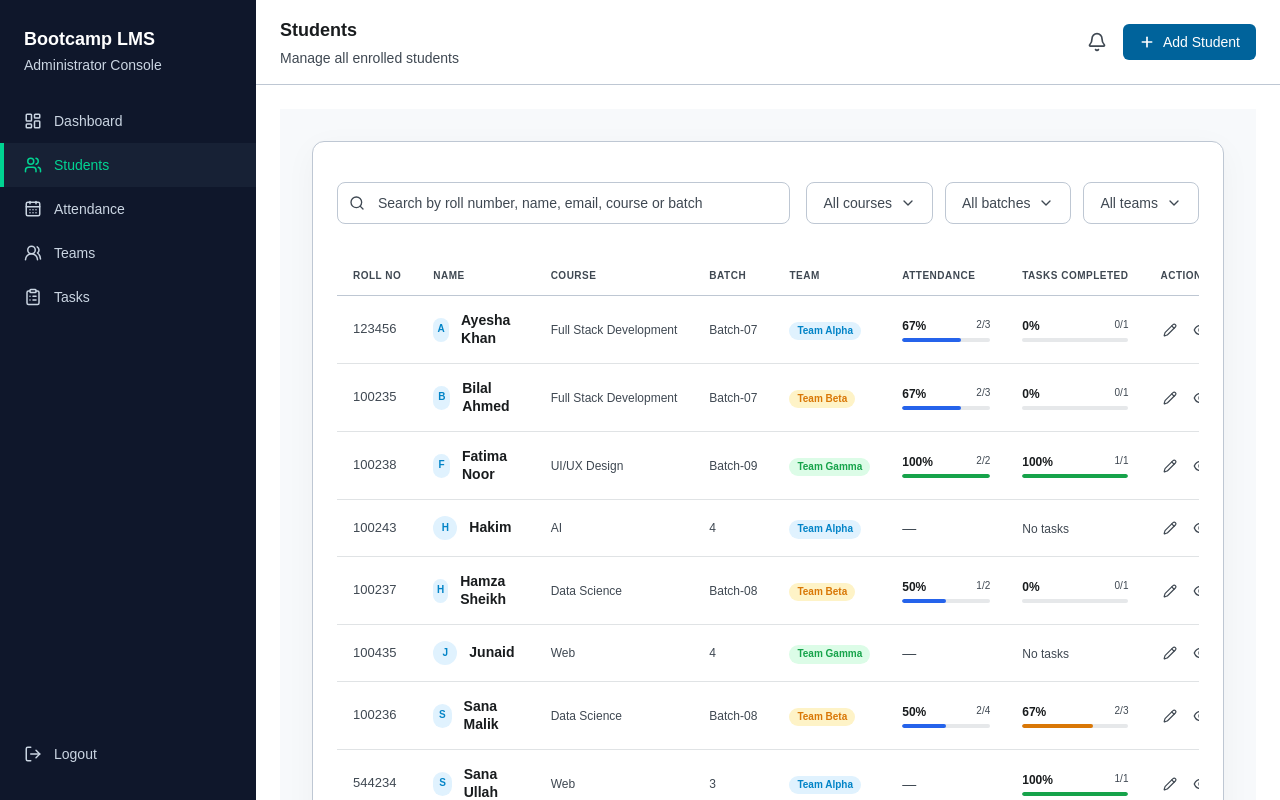
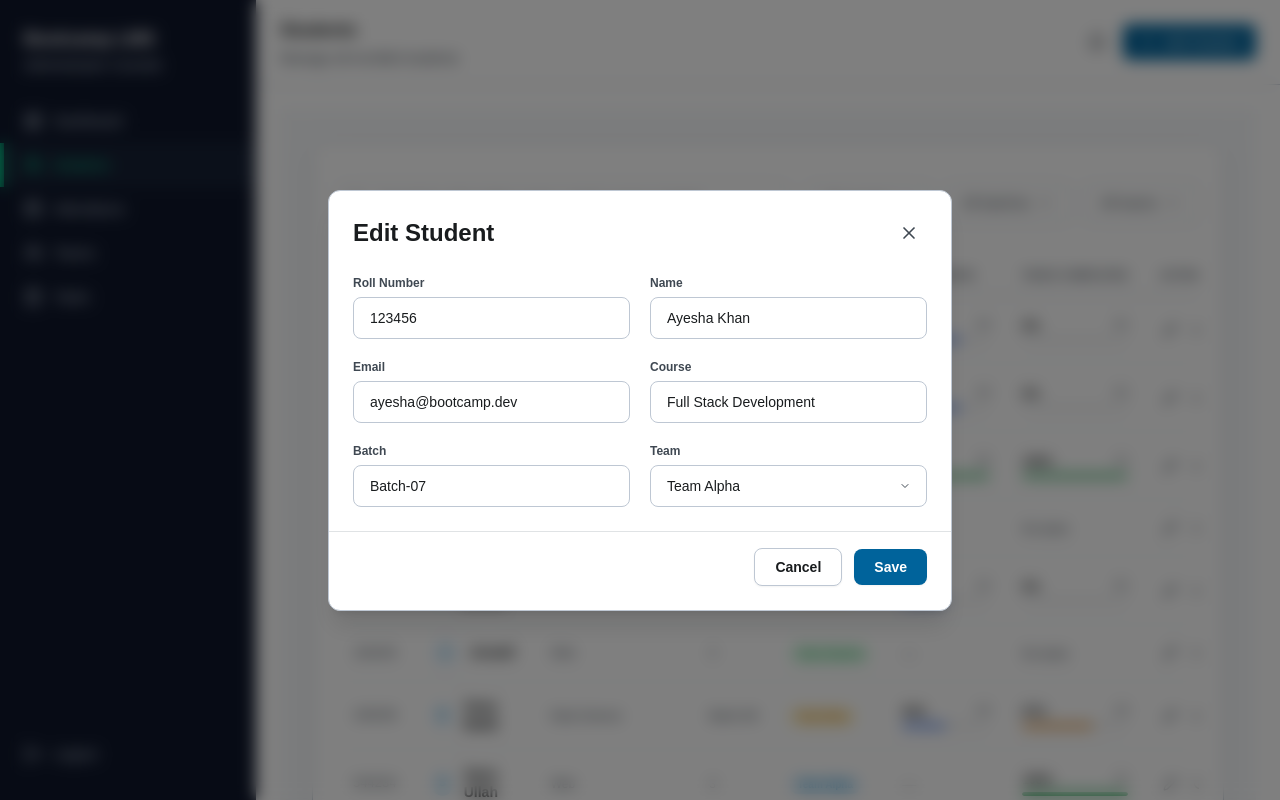
Before and after one commit to DoctorJunaid/Saylani-Bootcamp-LMS0, a React (Vite) app in the folder Client/: page /students in a window 1280 px wide. Both pictures are taken after a click on the button 1169 px from the left and 329 px from the top of the page. Built offline with nearby package versions, Linux system fonts and the light colour scheme.

Commit message:
feat/Edit student profile

```diff
--- /dev/null
+++ b/Client/src/components/studentComponents/EditStudentModal.jsx
@@ -0,0 +1,119 @@
+import React from 'react';
+import { X } from 'lucide-react';
+
+const EditStudentModal = ({ student, onClose }) => {
+  if (!student) return null;
+
+  return (
+    <div className="fixed inset-0 z-50 flex items-center justify-center bg-black/50 backdrop-blur-sm p-4">
+
+      <div className="bg-[var(--color-surface)] rounded-[var(--radius-xl)] shadow-xl border border-[var(--color-border)] w-1/2 max-h-[95vh] flex flex-col">
+
+        {/* Header */}
+        <div className="flex items-center justify-between p-6 pb-4 shrink-0">
+          <h2 className="text-xl font-bold text-[var(--color-text)]">Edit Student</h2>
+          <button
+            onClick={onClose}
+            className="p-2 text-[var(--color-text-muted)] hover:text-[var(--color-text)] hover:bg-[var(--color-surface-low)] rounded-lg transition-colors"
+          >
+            <X className="h-5 w-5" />
+          </button>
+        </div>
+
+        {/* Body (Form) */}
+        <div className="p-6 pt-2 overflow-y-auto">
+          <div className="grid grid-cols-1 sm:grid-cols-2 gap-5">
+
+            {/* Roll Number */}
+            <div className="flex flex-col gap-1.5">
+              <label className="text-xs font-semibold text-[var(--color-text-muted)]">Roll Number</label>
+              <input
+                type="text"
+                defaultValue={student.rollNo}
+                className="w-full px-4 py-2.5 bg-[var(--color-surface)] border border-[var(--color-border)] rounded-lg text-sm text-[var(--color-text)] focus:outline-none focus:ring-1 focus:ring-[var(--color-primary)] focus:border-[var(--color-primary)] transition-colors"
+              />
+            </div>
+
+            {/* Name */}
+            <div className="flex flex-col gap-1.5">
+              <label className="text-xs font-semibold text-[var(--color-text-muted)]">Name</label>
+              <input
+                type="text"
+                defaultValue={student.name}
+                className="w-full px-4 py-2.5 bg-[var(--color-surface)] border border-[var(--color-border)] rounded-lg text-sm text-[var(--color-text)] focus:outline-none focus:ring-1 focus:ring-[var(--color-primary)] focus:border-[var(--color-primary)] transition-colors"
+              />
+            </div>
+
+            {/* Email */}
+            <div className="flex flex-col gap-1.5">
+              <label className="text-xs font-semibold text-[var(--color-text-muted)]">Email</label>
+              <input
+                type="email"
+                defaultValue={`${student.name.split(' ')[0].toLowerCase()}@bootcamp.dev`}
+                className="w-full px-4 py-2.5 bg-[var(--color-surface)] border border-[var(--color-border)] rounded-lg text-sm text-[var(--color-text)] focus:outline-none focus:ring-1 focus:ring-[var(--color-primary)] focus:border-[var(--color-primary)] transition-colors"
+              />
+            </div>
+
+            {/* Course */}
+            <div className="flex flex-col gap-1.5">
+              <label className="text-xs font-semibold text-[var(--color-text-muted)]">Course</label>
+              <input
+                type="text"
+                defaultValue={student.course}
+                className="w-full px-4 py-2.5 bg-[var(--color-surface)] border border-[var(--color-border)] rounded-lg text-sm text-[var(--color-text)] focus:outline-none focus:ring-1 focus:ring-[var(--color-primary)] focus:border-[var(--color-primary)] transition-colors"
+              />
+            </div>
+
+            {/* Batch */}
+            <div className="flex flex-col gap-1.5">
+              <label className="text-xs font-semibold text-[var(--color-text-muted)]">Batch</label>
+              <input
+                type="text"
+                defaultValue={student.batch}
+                className="w-full px-4 py-2.5 bg-[var(--color-surface)] border border-[var(--color-border)] rounded-lg text-sm text-[var(--color-text)] focus:outline-none focus:ring-1 focus:ring-[var(--color-primary)] focus:border-[var(--color-primary)] transition-colors"
+              />
+            </div>
+
+            {/* Team */}
+            <div className="flex flex-col gap-1.5">
+              <label className="text-xs font-semibold text-[var(--color-text-muted)]">Team</label>
+              <div className="relative">
+                <select
+                  defaultValue={student.team}
+                  className="w-full px-4 py-2.5 appearance-none bg-[var(--color-surface)] border border-[var(--color-border)] rounded-lg text-sm text-[var(--color-text)] focus:outline-none focus:ring-1 focus:ring-[var(--color-primary)] focus:border-[var(--color-primary)] transition-colors"
+                >
+                  <option value="Team Alpha">Team Alpha</option>
+                  <option value="Team Beta">Team Beta</option>
+                  <option value="Team Gamma">Team Gamma</option>
+                  <option value="Unassigned">Unassigned</option>
+                </select>
+                <div className="absolute inset-y-0 right-4 flex items-center pointer-events-none">
+                  <svg width="12" height="12" viewBox="0 0 24 24" fill="none" stroke="currentColor" strokeWidth="2" strokeLinecap="round" strokeLinejoin="round" className="text-[var(--color-text-muted)]"><path d="m6 9 6 6 6-6"/></svg>
+                </div>
+              </div>
+            </div>
+
+          </div>
+        </div>
+
+        {/* Footer Actions */}
+        <div className="flex items-center justify-end gap-3 p-6 pt-4 border-t border-[var(--color-surface-highest)]">
+          <button
+            onClick={onClose}
+            className="px-5 py-2 border border-[var(--color-border)] bg-[var(--color-surface)] hover:bg-[var(--color-surface-low)] text-[var(--color-text)] text-sm font-semibold rounded-lg transition-colors shadow-sm"
+          >
+            Cancel
+          </button>
+          <button
+            className="px-5 py-2 bg-[var(--color-primary)] hover:opacity-90 text-[var(--color-on-primary)] text-sm font-semibold rounded-lg transition-colors shadow-sm"
+          >
+            Save
+          </button>
+        </div>
+
+      </div>
+    </div>
+  );
+};
+
+export default EditStudentModal;
--- a/Client/src/components/studentComponents/StudentTable.jsx
+++ b/Client/src/components/studentComponents/StudentTable.jsx
@@ -1,6 +1,7 @@
-import React from 'react';
+import React, { useState } from 'react';
 import { Pencil ,Eye } from 'lucide-react';
 import { Link } from 'react-router-dom';
+import EditStudentModal from './EditStudentModal';
 
 
 const mockStudents = [
@@ -25,8 +26,10 @@ const ProgressBar = ({ percentage, colorClass }) => (
 );
 
 const StudentTable = () => {
+  const [editingStudent, setEditingStudent] = useState(null);
+
   return (
-    <div className="overflow-x-auto">
+    <div className="overflow-x-auto relative">
       <table className="w-full text-left whitespace-nowrap">
         <thead>
           <tr className="border-b border-[var(--color-border)]">
@@ -98,7 +101,10 @@ const StudentTable = () => {
               {/* Actions */}
               <td className="px-4 py-4 text-right">
                 <div className="flex items-center justify-end gap-4 text-[var(--color-text-muted)]">
-                  <button className="flex items-center gap-1 hover:text-[var(--color-primary)] transition-colors text-xs font-medium">
+                  <button
+                    onClick={() => setEditingStudent(student)}
+                    className="flex items-center gap-1 hover:text-[var(--color-primary)] transition-colors text-xs font-medium"
+                  >
                     <Pencil className="h-3.5 w-3.5" />
                   </button>
                   <Link to={`/students/${student.id}`} className="hover:text-[var(--color-primary)] transition-colors">
@@ -110,6 +116,14 @@ const StudentTable = () => {
           ))}
         </tbody>
       </table>
+
+      {/* Edit Modal */}
+      {editingStudent && (
+        <EditStudentModal
+          student={editingStudent}
+          onClose={() => setEditingStudent(null)}
+        />
+      )}
     </div>
   );
 };
```
